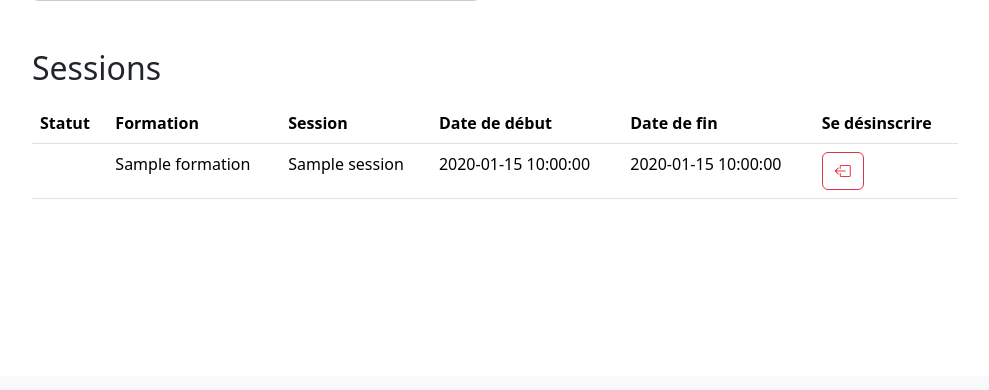
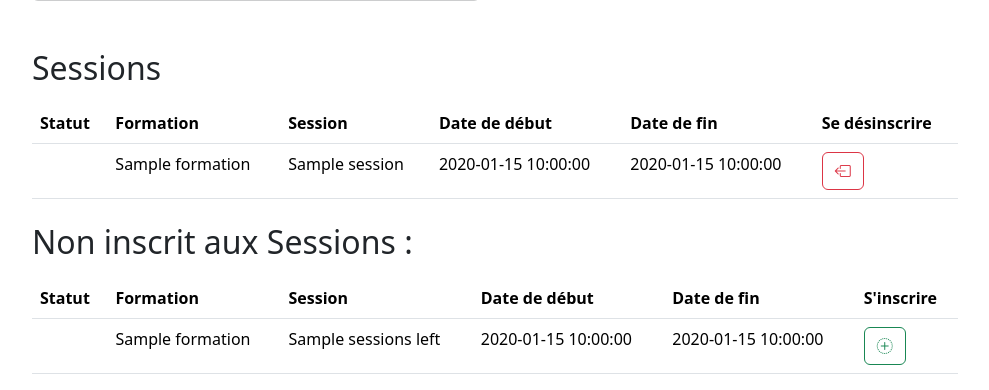
Before and after one commit to Littlebirdwarrior/SymfonySession, a Symfony app: template templates/intern/show.html.twig in a window 1280 px wide. Shown: the part 424-814 px from the top of the page, without its empty margins (50-1039 px from the left). Before the commit the page ends 623 px from the top, so only its background shows below. Run offline with Twig, Linux system fonts and the light colour scheme; the template is opened without the code that fills it: most values are stand-ins (such as "Sample title", 1, 10 or a date in 2020); some libraries are stand-ins or nearby versions.

Commit message:
affichage session left in intern view ok - inscrition to do

```diff
--- a/templates/intern/show.html.twig
+++ b/templates/intern/show.html.twig
@@ -21,7 +21,7 @@
     </section>
 
         <div class="container grid mt-5">
-        {#Les session par stagiaire#}
+        {#Les session ou le stagiaire est inscrit#}
             <section class="row mt-2">
                 {#inscrit#}
                 <div class="col-10">
@@ -65,4 +65,55 @@
                     </table>
                 </div>
             </section>
+            {#Les session ou le stagiaire n'est pas inscrit#}
+            <section class="row mt-2">
+                {#inscrit#}
+                <div class="col-10">
+                    <h2 class="mb-3">Non inscrit aux Sessions : <span class="badge bg-dark"></span></h2>
+
+                    <table class="table">
+                        <thead>
+                            <tr>
+                                <th class="col">Statut</th>
+                                <th class="col">Formation</th>
+                                <th class="col">Session</th>
+                                <th class="col">Date de début</th>
+                                <th class="col">Date de fin</th>
+                                <th class="col">S'inscrire</th>
+                            </tr>
+                        </thead>
+                        <tbody>
+
+                            {% for sessionLeft in sessionsLeft %}
+                                <tr>
+                                    <td class="col">
+                                        {# affichage d'un span complet si la session est complete#}
+                                        {% if sessionLeft.countPlaceLeft() == 0 %}
+                                            <span class="badge bg-danger">Complete</span> <br>
+                                        {% endif %}
+                                    </td>
+                                    <td class="col">{{sessionLeft.formation}}</td>
+                                    <td class="col">{{sessionLeft.title}}</td>
+                                    <td class="col">{{sessionLeft.frenchStartDate}}</td>
+                                    <td class="col">{{sessionLeft.frenchEndDate}}</td>
+                                    <td class="col">
+                                        {# affichage d'un span complet si la session est complete#}
+                                        {% if sessionLeft.countPlaceLeft() == 0 %}
+                                            <span class="badge bg-danger">Complete</span> <br>
+                                            {% else %}
+                                            <a class=" btn btn-outline-success" href="{{ path('removeSession', {'idS': sessionLeft.id, 'idI': intern.id}) }}">
+                                            <i class="bi bi-plus-circle-dotted"></i>
+                                        </a>
+                                        {% endif %}
+
+                                    </a>
+                                    </td>
+                                </tr>
+                            {% endfor %}
+
+                        </tbody>
+                    </table>
+                </div>
+            </section>
+        </div>
 {% endblock %}
```
Also changed, not shown: src/Controller/InternController.php (+7 -2 lines), src/Repository/InternRepository.php (+31 -0 lines). Lines whose indentation alone changed are shown as unchanged.
